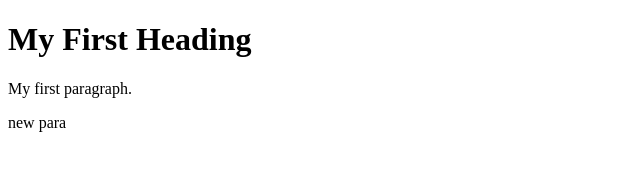
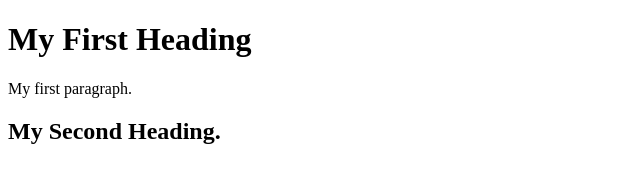
Before and after one commit to PragnPatel/firstswipe, a plain HTML site: page index.html in a window 1280 px wide. Shown: the whole page, without its empty margins (0-640 px from the left). Drawn offline with Linux system fonts and the light colour scheme.

Commit message:
Update index.html

```diff
--- a/index.html
+++ b/index.html
@@ -6,6 +6,6 @@
 
 <p>My first paragraph.</p>
 
-<p>new para</p>
+<h2>My Second Heading.</h2>
 </body>
 </html>
```
